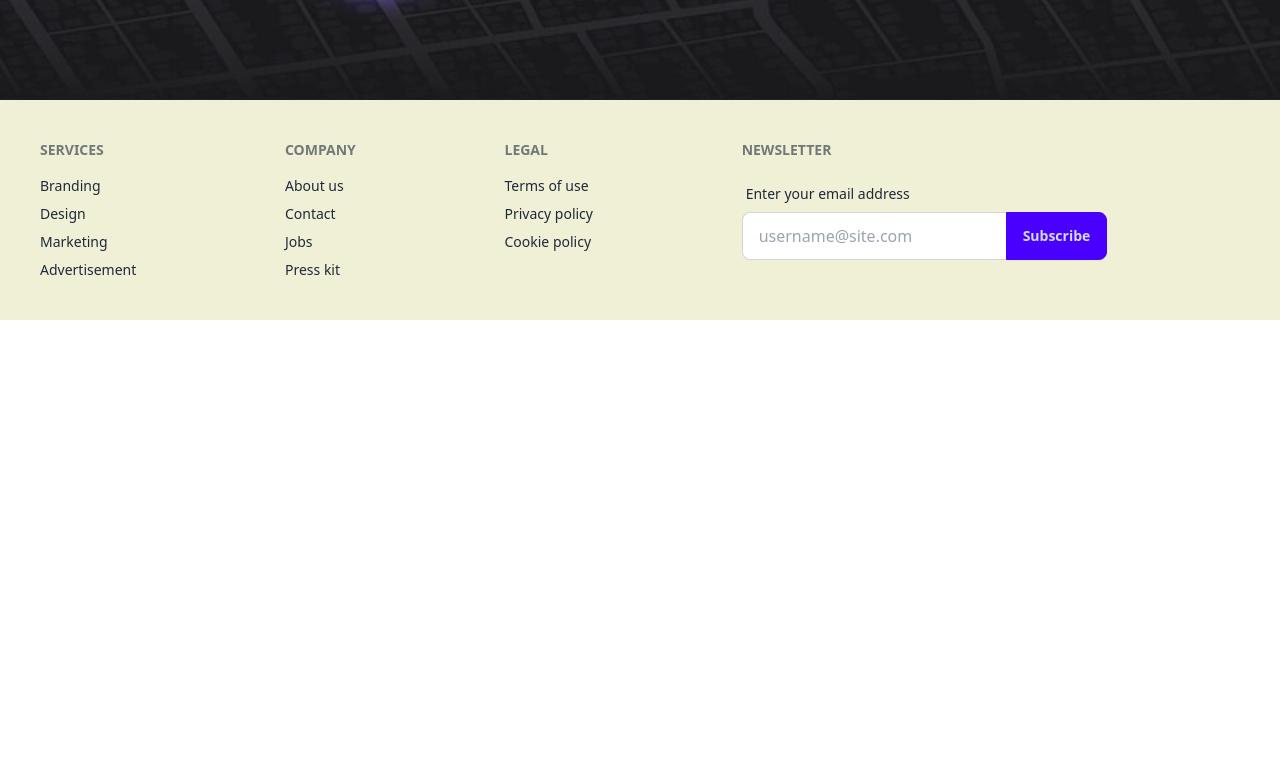
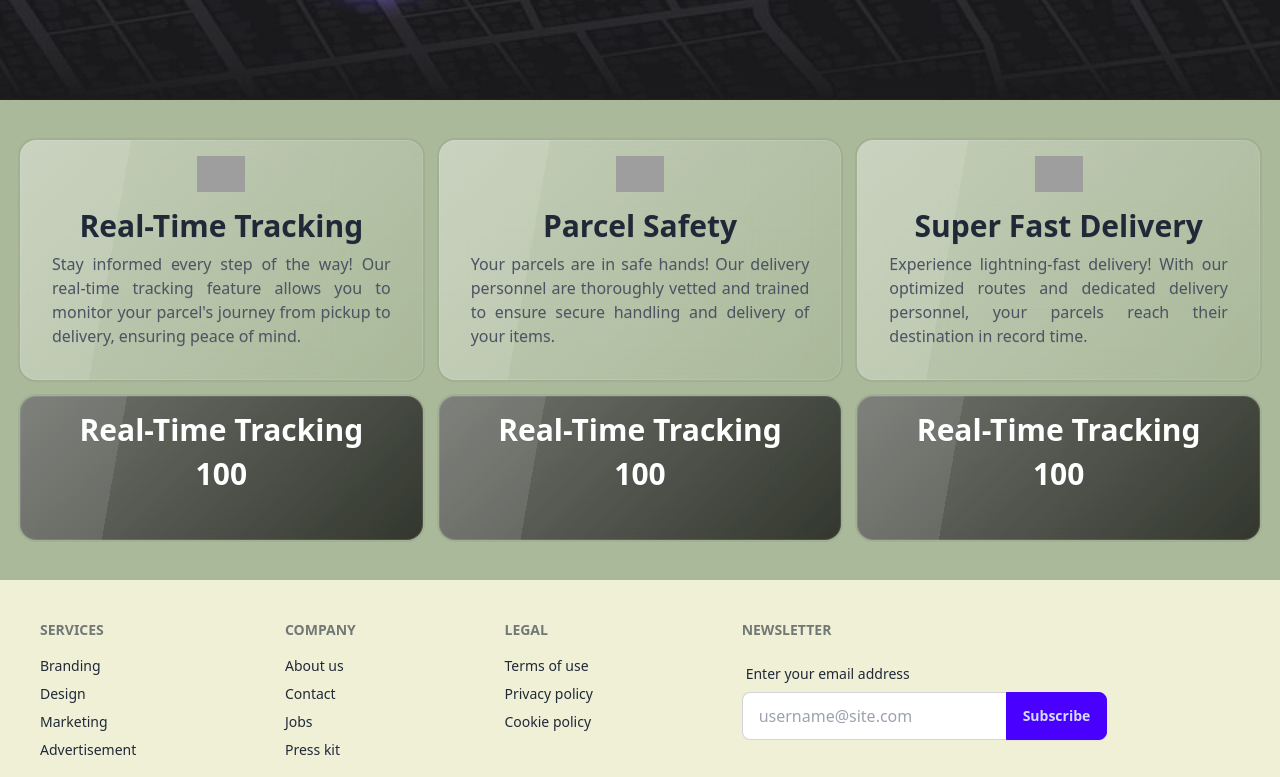
Before and after one commit to RifatSakib/Grand-Gateway-cilent, a React (Vite) app: page / in a window 1280 px wide. Shown: the part 700-1477 px from the top of the page. Before the commit the page ends 1020 px from the top, so only its background shows below. Built offline with nearby package versions, Linux system fonts and the light colour scheme; grey boxes are pictures that could not be loaded.

Commit message:
feactures section

```diff
--- a/package.json
+++ b/package.json
@@ -13,6 +13,7 @@
     "localforage": "^1.10.0",
     "match-sorter": "^8.0.0",
     "react": "^18.3.1",
+    "react-countup": "^6.5.3",
     "react-dom": "^18.3.1",
     "react-helmet": "^6.1.0",
     "react-helmet-async": "^2.0.5",
--- /dev/null
+++ b/src/Pages/Features/Features.jsx
@@ -0,0 +1,100 @@
+import React from 'react';
+import { IoLocation } from "react-icons/io5";
+import CountUp from 'react-countup';
+
+const Features = () => {
+    return (
+        <>
+
+            {/* statics cards */}
+            <div className='bg-[#AAB99A] grid md:grid-cols-3 gap-4 py-10 px-5 '>
+
+                {/* card 1 */}
+                <div className="card glass  ">
+                    <div className='text-5xl mx-auto my-4 '>
+
+
+                        <img width="48" height="48" src="https://img.icons8.com/fluency/48/marker.png" alt="marker" />
+                    </div>
+
+                    <div className="card-body pt-0 flex-grow-0">
+                        <h2 className="card-title text-3xl justify-center ">Real-Time Tracking</h2>
+                        <p className='text-justify text-gray-600'>Stay informed every step of the way! Our real-time tracking feature allows you to monitor your parcel's journey from pickup to delivery, ensuring peace of mind.</p>
+                    </div>
+                </div>
+
+                {/* card 2 */}
+                <div className="card glass">
+                    <div className='text-5xl mx-auto my-4 '>
+
+                        <img width="48" height="48" src="https://img.icons8.com/emoji/48/shield-emoji.png" alt="shield-emoji" />
+                    </div>
+
+                    <div className="card-body pt-0 flex-grow-0">
+                        <h2 className="card-title text-3xl justify-center ">Parcel Safety</h2>
+                        <p className='text-justify text-gray-600'>Your parcels are in safe hands! Our delivery personnel are thoroughly vetted and trained to ensure secure handling and delivery of your items.</p>
+                    </div>
+                </div>
+
+                {/* card 3 */}
+                <div className="card glass ">
+                    <div className='text-5xl mx-auto my-4 '>
+
+                        <img width="48" height="48" src="https://img.icons8.com/emoji/48/high-voltage.png" alt="high-voltage" />
+                    </div>
+
+                    <div className="card-body pt-0 flex-grow-0">
+                        <h2 className="card-title text-3xl justify-center ">Super Fast Delivery</h2>
+                        <p className='text-justify text-gray-600'>Experience lightning-fast delivery! With our optimized routes and dedicated delivery personnel, your parcels reach their destination in record time.</p>
+                    </div>
+                </div>
+
+
+
+{/* ------------map use kora lagbe------------------------ */}
+
+   {/* card 1 */}
+                <div className="card glass bg-black  bg-opacity-70 py-4">
+
+
+                    <div className="card-body pt-0 flex-grow-0">
+                        <h2 className="card-title text-3xl justify-center text-white ">Real-Time Tracking</h2>
+
+                        <h2 className="card-title text-3xl justify-center text-white "> <CountUp end={100} /></h2>
+
+                    </div>
+                </div>
+
+                {/* card 2 */}
+                <div className="card glass bg-black  bg-opacity-70 py-4">
+
+
+                    <div className="card-body pt-0 flex-grow-0">
+                        <h2 className="card-title text-3xl justify-center text-white ">Real-Time Tracking</h2>
+
+                        <h2 className="card-title text-3xl justify-center text-white "> <CountUp end={100} /></h2>
+
+                    </div>
+                </div>
+
+
+                {/* card 3 */}
+                <div className="card glass bg-black  bg-opacity-70 py-4">
+
+
+                    <div className="card-body pt-0 flex-grow-0">
+                        <h2 className="card-title text-3xl justify-center text-white ">Real-Time Tracking</h2>
+
+                        <h2 className="card-title text-3xl justify-center text-white "> <CountUp end={100} /></h2>
+
+                    </div>
+                </div>
+
+            </div>
+
+
+        </>
+    );
+};
+
+export default Features;
--- a/src/Pages/Home/Home/Home.jsx
+++ b/src/Pages/Home/Home/Home.jsx
@@ -1,6 +1,7 @@
 import React from 'react';
 import { Helmet } from 'react-helmet';
 import Banner from '../Banner/Banner';
+import Features from '../../Features/Features';
 
 const Home = () => {
     return (
@@ -9,7 +10,8 @@ const Home = () => {
                 <title>Grand-Gatewy | Home</title>
             </Helmet>
 
-        <Banner></Banner>
+          <Banner></Banner>
+          <Features></Features>
 
 
 
```
Also changed, not shown: 1 other file (tests, documents, lock files or other folders).
